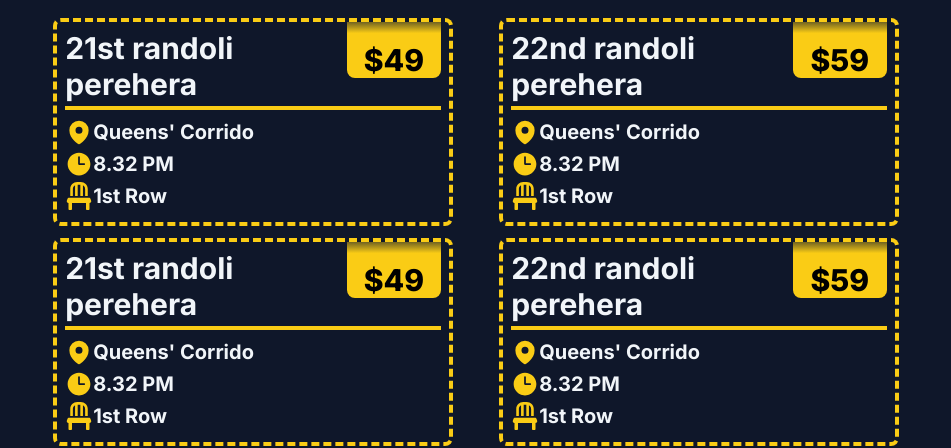
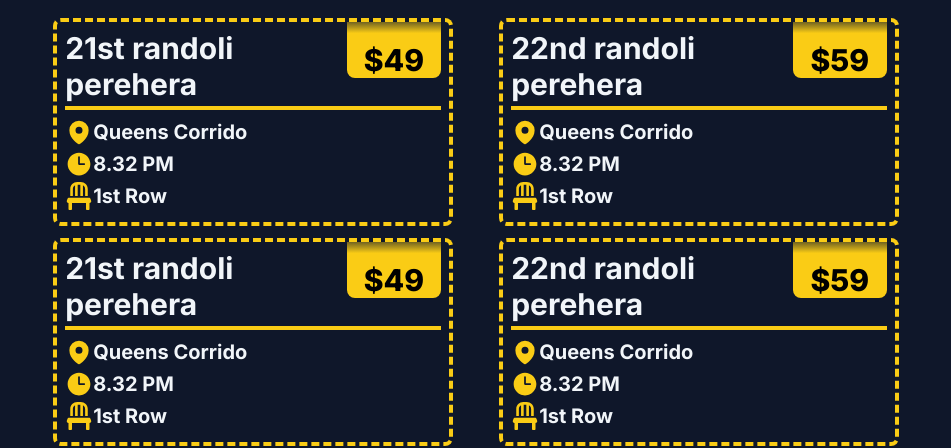
Before and after one commit to rumeshranaweera/kandyperahera, a Next.js app: page / in a window 1280 px wide. Shown: the part 3162-3610 px from the top of the page, without its empty margins (164-1115 px from the left). Built offline with nearby package versions, Linux system fonts and the light colour scheme.

Commit message:
remove ' from seat.tsx

```diff
--- a/components/seats/seat.tsx
+++ b/components/seats/seat.tsx
@@ -31,7 +31,7 @@ const Seat = ({
         <div className="flex items-end">
           <HiMapPin size={28} className="inline-block text-yellow-400 " />{" "}
           <p className="inline-block text-xl font-bold capitalize">
-            Queens' corrido
+            Queens corrido
           </p>
         </div>
         <div className="flex items-end">
```
